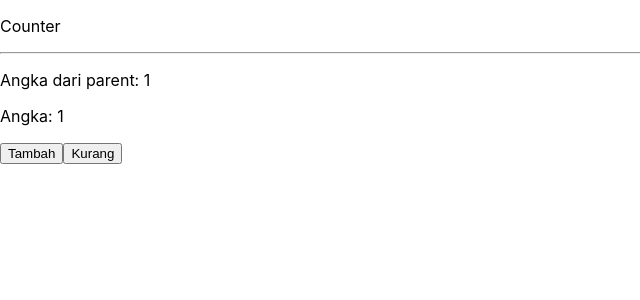
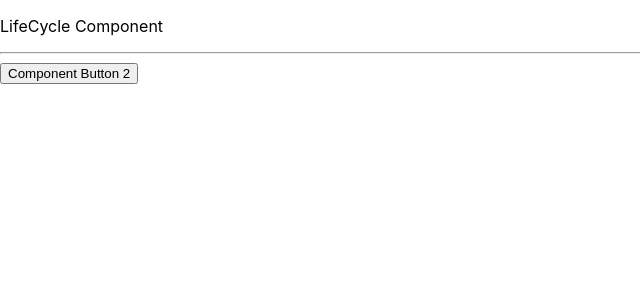
Before and after one commit to Rifal-Prasetyo/latihan-react-dasar, a React (Create React App) app: page / in a window 1280 px wide. Shown: the top 300 px of the page, without its empty margins (0-640 px from the left). Built offline with nearby package versions, Linux system fonts and the light colour scheme.

Commit message:
Eps 8-1 - Lifecycle Component part 1

```diff
--- a/src/container/Home/Home.jsx
+++ b/src/container/Home/Home.jsx
@@ -1,8 +1,10 @@
 import React, {Component} from "react";
-import YouTubeComp from "../../components/YouTubeComp/YouTubeComp";
-import Product from "../Product/Product";
+// import YouTubeComp from "../../components/YouTubeComp/YouTubeComp";
+// import Product from "../Product/Product";
+import LifeCycleComp from "../LifeCycleComp/LifeCycleComp";
 
 class Home extends Component {
+
     render() {
         return(
             <div>
@@ -13,10 +15,13 @@
                 <YouTubeComp title="Tutorial NextJS" desc="gimana yaj, katamu kamu mau jadi backend aja?"/>
                 <YouTubeComp/>  {/* tidak diberi props  */}
 
-                <p>Counter</p>
+                {/* <p>Counter</p>
                 <hr />
-                <Product/>
+                <Product/> */}
 
+                <p>LifeCycle Component</p>
+                <hr />
+                <LifeCycleComp/>
             </div>
         )
     }
--- /dev/null
+++ b/src/container/LifeCycleComp/LifeCycleComp.jsx
@@ -0,0 +1,57 @@
+import React, { Component } from "react";
+
+class LifeCycleComp extends Component {
+
+    // REACT LIFE CYCLE METHOD FLOw
+    constructor(props) {
+        super(props);
+        this.state = {
+            count: 1
+        }
+        console.log('constructor');
+    }
+
+    static getDerivedStateFromProps(props, state) {
+        console.log('getDerivedStateFromProps');
+        return null
+    }
+    componentDidMount() {
+        console.log('componentDidMount');
+        setTimeout(() => {
+
+            this.setState({
+                count: 2
+            });
+        }, 3000);
+    }
+
+    componentDidUpdate(prevProps, prevState, snapshot) {
+        console.log('componentDidUpdate');
+    }
+
+    getSnapshotBeforeUpdate(prevProps, prevState) {
+        console.log('getSnapshotBeforeUpdate');
+        return null
+    }
+
+    shouldComponentUpdate(nextProps, nextState) {
+        console.log('shouldComponentUpdate');
+        return true
+    }
+
+    componentWillUnmount() {
+        console.log('componentWillUnmount');
+    }
+
+    render() {
+        console.log('render');
+        return (
+            <div>
+                <button>Component Button {this.state.count}</button>
+            </div>
+        )
+    }
+
+}
+
+export default LifeCycleComp;
```
